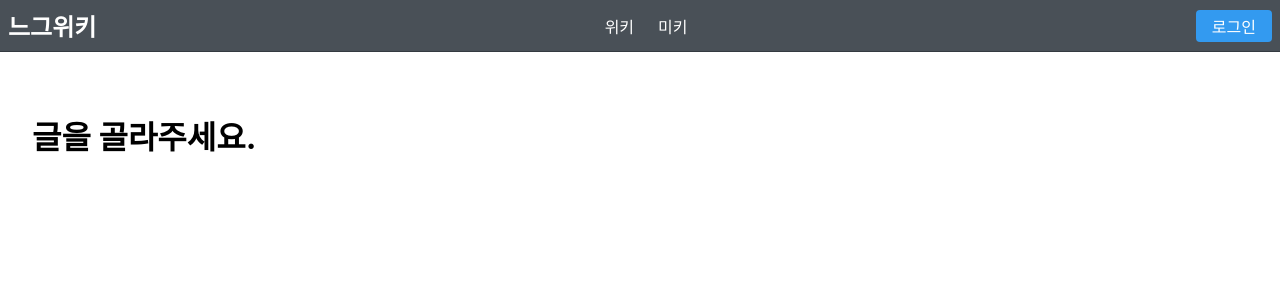
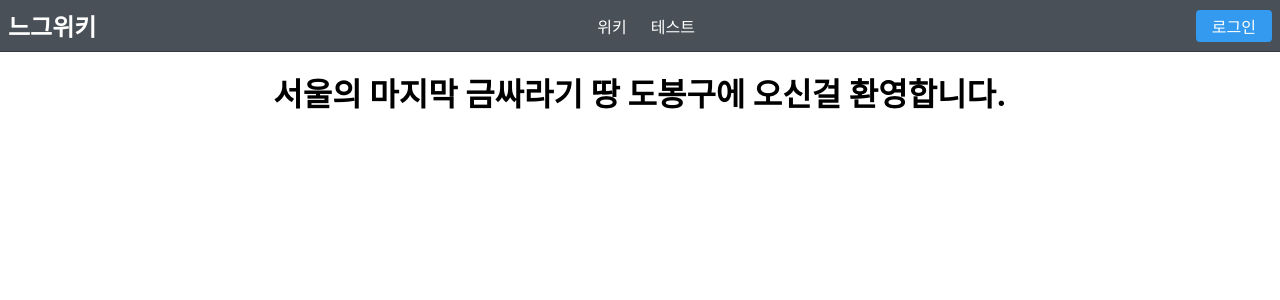
Before and after one commit to Chamy619/Friend_Wiki, a React (Create React App) app: page / in a window 1280 px wide. Shown: the top 300 px of the page. Built offline with nearby package versions, Linux system fonts and the light colour scheme; no server answers.

Commit message:
:sparkles: 로그인하지 않고 위키페이지 접근하지 못하도록 설정 및 어디서 로그인 페이지로 접근했는지 정보 추가

```diff
--- a/src/App.js
+++ b/src/App.js
@@ -1,6 +1,7 @@
 import './App.css';
 import { Route } from 'react-router-dom';
 import HomePage from './pages/HomePage';
+import WikiPage from './pages/WikiPage';
 import LoginPage from './pages/LoginPage';
 import RegisterPage from './pages/RegisterPage';
 import WritePage from './pages/WritePage';
@@ -11,7 +12,8 @@ function App() {
       <Route exact path="/" component={HomePage} />
       <Route exact path="/login" component={LoginPage} />
       <Route exact path="/register" component={RegisterPage} />
-      <Route exact path="/write/:owner" component={WritePage} />
+      <Route exact path="/wiki/write/:owner" component={WritePage} />
+      <Route exact path="/wiki" component={WikiPage} />
     </>
   );
 }
--- a/src/components/common/Header.jsx
+++ b/src/components/common/Header.jsx
@@ -110,7 +110,7 @@ const ButtonBlock = styled.div`
   margin-left: 1rem;
 `;
 
-function Header({ user, goLogin, onLogout }) {
+function Header({ user, goLogin, onLogout, menu, goMenu }) {
   const [toggled, setToggled] = useState(false);
 
   const onToggle = () => {
@@ -126,8 +126,16 @@ function Header({ user, goLogin, onLogout }) {
           </h3>
         </div>
         <ul className="menu">
-          <li>위키</li>
-          <li>미키</li>
+          {menu.map((element) => (
+            <li
+              key={element.path}
+              onClick={() => {
+                goMenu(element.path);
+              }}
+            >
+              {element.text}
+            </li>
+          ))}
         </ul>
         {user && (
           <div className="user_info">
@@ -151,8 +159,16 @@ function Header({ user, goLogin, onLogout }) {
         </div>
         {toggled && (
           <ul className="toggle_menu">
-            <li>위키</li>
-            <li>미키</li>
+            {menu.map((element) => (
+              <li
+                key={element.path}
+                onClick={() => {
+                  goMenu(element.path);
+                }}
+              >
+                {element.text}
+              </li>
+            ))}
           </ul>
         )}
         {!user && toggled && (
--- a/src/components/post/PostViewer.jsx
+++ b/src/components/post/PostViewer.jsx
@@ -1,5 +1,6 @@
 import styled from 'styled-components';
 import palette from '../../lib/style/palette';
+import { Redirect } from 'react-router-dom';
 
 const PostViewerBlock = styled.div`
   margin-top: 4rem;
@@ -46,7 +47,12 @@ const PostContent = styled.div`
   color: ${palette.gray[8]};
 `;
 
-function PostViewer({ post, error, loading, actionButtons }) {
+function PostViewer({ post, error, loading, actionButtons, user, goLogin }) {
+  if (!user) {
+    // goLogin();
+    return <Redirect to={{ pathname: '/login', state: { from: '/wiki' } }} />;
+  }
+
   if (loading) {
     return (
       <PostViewerBlock>
--- a/src/containers/common/HeaderContainer.jsx
+++ b/src/containers/common/HeaderContainer.jsx
@@ -7,6 +7,11 @@ function HeaderContainer({ history }) {
   const dispatch = useDispatch();
   const { user } = useSelector(({ user }) => ({ user: user.user }));
 
+  const menu = [
+    { text: '위키', path: 'wiki' },
+    { text: '테스트', path: 'test' },
+  ];
+
   const goLogin = () => {
     history.push('/login');
   };
@@ -15,7 +20,11 @@ function HeaderContainer({ history }) {
     dispatch(logout());
   };
 
-  return <Header user={user} goLogin={goLogin} onLogout={onLogout} />;
+  const goMenu = (path) => {
+    history.push(`/${path}`);
+  };
+
+  return <Header user={user} goLogin={goLogin} onLogout={onLogout} menu={menu} goMenu={goMenu} />;
 }
 
 export default withRouter(HeaderContainer);
--- a/src/containers/common/MenuContainer.jsx
+++ b/src/containers/common/MenuContainer.jsx
@@ -10,7 +10,7 @@ function MenuContainer({ history }) {
   const { menuList, user } = useSelector((state) => ({ menuList: state.menu.menuList, user: state.user.user }));
 
   const goWrite = (owner) => {
-    history.push(`/write/${owner}`);
+    history.push(`/wiki/write/${owner}`);
   };
 
   const showPost = (id) => {
--- a/src/containers/post/PostViewerContainer.jsx
+++ b/src/containers/post/PostViewerContainer.jsx
@@ -15,6 +15,10 @@ function PostViewerContainer({ history }) {
     loading: loading['post/READ_POST'],
     user: user.user,
   }));
+
+  const goLogin = () => {
+    history.push('/login');
+  };
 
   const onEdit = () => {
     dispatch(setOriginalPost(post));
@@ -43,6 +47,8 @@ function PostViewerContainer({ history }) {
       post={post}
       error={error}
       loading={loading}
+      user={user}
+      goLogin={goLogin}
       actionButtons={!ownPost && <PostActionButtons onEdit={onEdit} onRemove={onRemove} />}
     />
   );
--- a/src/pages/HomePage.jsx
+++ b/src/pages/HomePage.jsx
@@ -1,14 +1,25 @@
+import styled from 'styled-components';
 import HeaderContainer from '../containers/common/HeaderContainer';
-import Home from '../components/home/Home';
-import Template from '../components/common/Template';
+
+const HomeBlock = styled.div`
+  display: flex;
+  justify-content: center;
+  align-items: center;
+
+  @media screen and (max-width: 768px) {
+    h1 {
+      font-size: 1rem;
+    }
+  }
+`;
 
 function HomePage() {
   return (
     <>
       <HeaderContainer />
-      <Template>
-        <Home />
-      </Template>
+      <HomeBlock>
+        <h1>서울의 마지막 금싸라기 땅 도봉구에 오신걸 환영합니다.</h1>
+      </HomeBlock>
     </>
   );
 }
--- /dev/null
+++ b/src/pages/WikiPage.jsx
@@ -0,0 +1,16 @@
+import HeaderContainer from '../containers/common/HeaderContainer';
+import Home from '../components/home/Home';
+import Template from '../components/common/Template';
+
+function HomePage() {
+  return (
+    <>
+      <HeaderContainer />
+      <Template>
+        <Home />
+      </Template>
+    </>
+  );
+}
+
+export default HomePage;
```
Also changed, not shown: src/containers/auth/LoginForm.jsx (+8 -3 lines).
